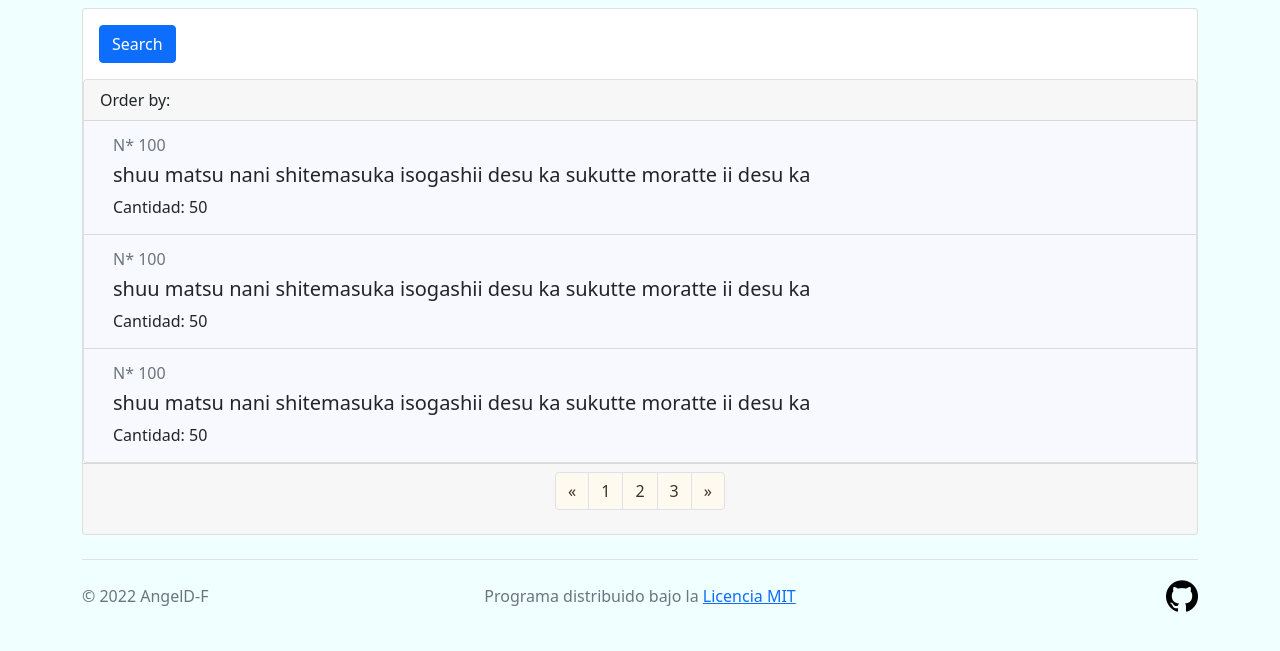
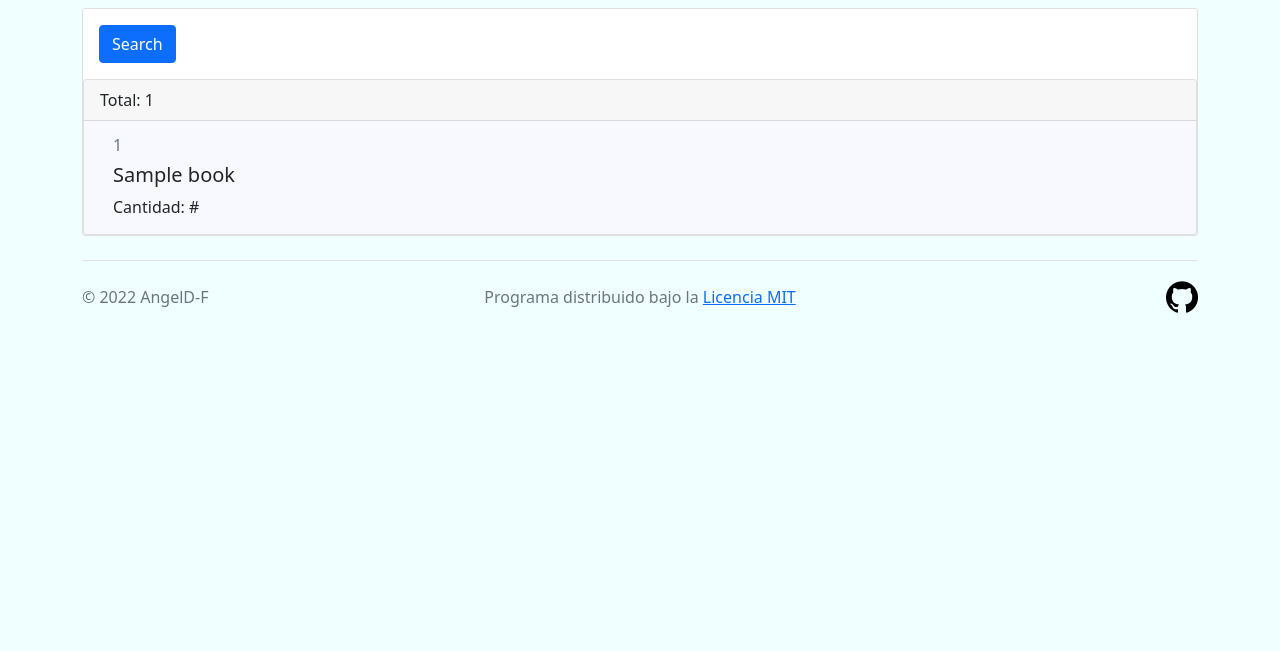
Before and after one commit to AngelD-F/book_directory, a Django app: template book_directory/templates/book_directory/index.html in a window 1280 px wide. Shown: the part 99-750 px from the top of the page. Run offline with Django 3.2, Linux system fonts and the light colour scheme; the template is opened without the code that fills it: most values are stand-ins (such as "Sample title", 1, 10 or a date in 2020).

Commit message:
Show books data from database

```diff
--- a/book_directory/templates/book_directory/base.html
+++ b/book_directory/templates/book_directory/base.html
@@ -21,6 +21,9 @@
 
         .book-item {
             background-color: ghostwhite;
+        }
+        .book-item:hover{
+            background-color: #e8e8ef;
         }
         .book-item a h6,
         .book-item a h5,
--- a/book_directory/templates/book_directory/index.html
+++ b/book_directory/templates/book_directory/index.html
@@ -9,32 +9,21 @@
     </div>
     <div class="card">
         <div class="card-header">
-            Order by:
+            Total: {{books|length}}
         </div>
         <ul class="list-group list-group-flush">
+            {% for book in books %}
             <li class="list-group-item book-item">
-                <a class="btn" href="#">
-                    <h6 class="text-muted">N* 100</h6>
-                    <h5 class="card-title">shuu matsu nani shitemasuka isogashii desu ka sukutte moratte ii desu ka</h5>
-                    <p class="card-text">Cantidad: 50</p>
+                <a class="btn w-100" href="#">
+                    <h6 class="text-muted">{{book.book_number}}</h6>
+                    <h5 class="card-title">{{book.title}}</h5>
+                    <p class="card-text">Cantidad: #</p>
                 </a>
             </li>
-            <li class="list-group-item book-item">
-                <a class="btn" href="#">
-                    <h6 class="text-muted">N* 100</h6>
-                    <h5 class="card-title">shuu matsu nani shitemasuka isogashii desu ka sukutte moratte ii desu ka</h5>
-                    <p class="card-text">Cantidad: 50</p>
-                </a>
-            </li>
-            <li class="list-group-item book-item">
-                <a class="btn" href="#">
-                    <h6 class="text-muted">N* 100</h6>
-                    <h5 class="card-title">shuu matsu nani shitemasuka isogashii desu ka sukutte moratte ii desu ka</h5>
-                    <p class="card-text">Cantidad: 50</p>
-                </a>
-            </li>
+            {% endfor %}
         </ul>
     </div>
+    {% if paginationNeeded %}
     <div class="card-footer">
         <nav aria-label="Page navigation example">
             <ul class="pagination justify-content-center pagination-color">
@@ -54,5 +43,6 @@
             </ul>
           </nav>
     </div>
+    {% endif %}
 </div>
 {% endblock %}
```
Also changed, not shown: book_directory/views.py (+8 -4 lines).
